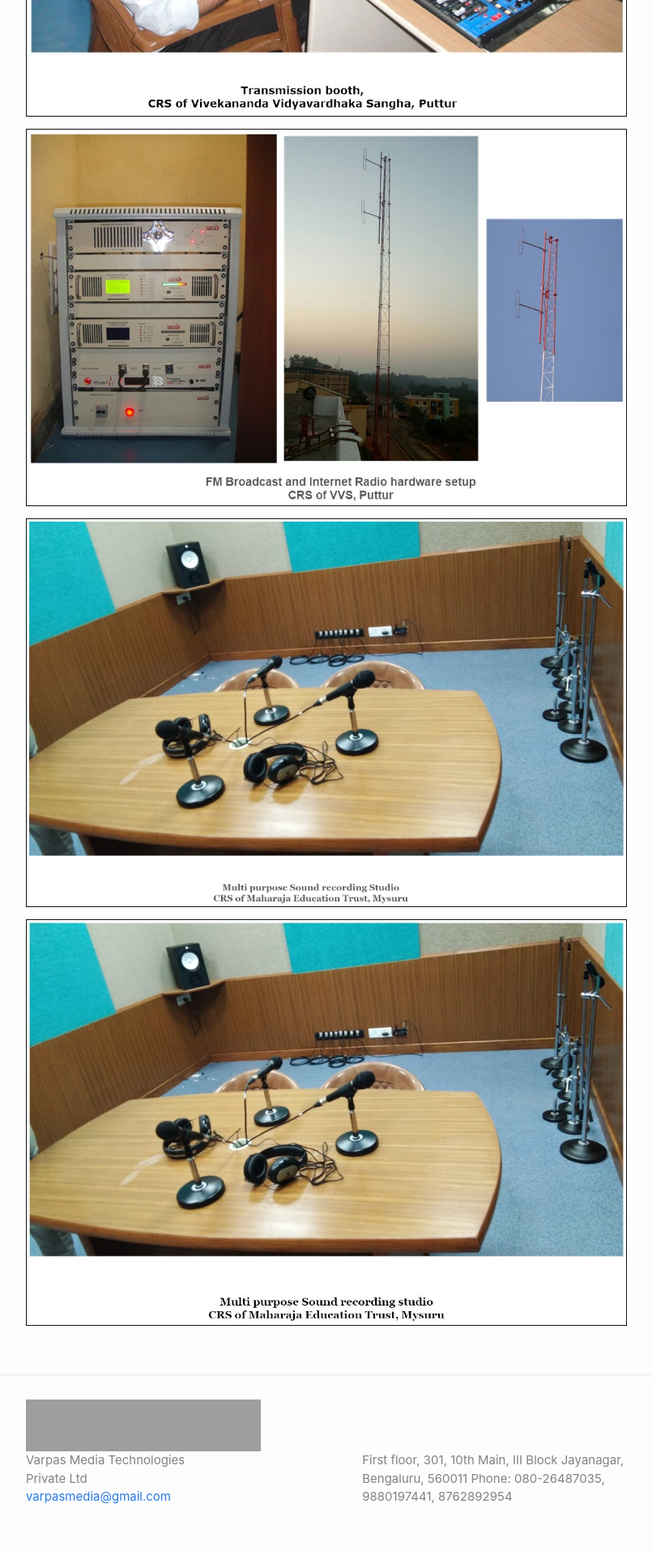
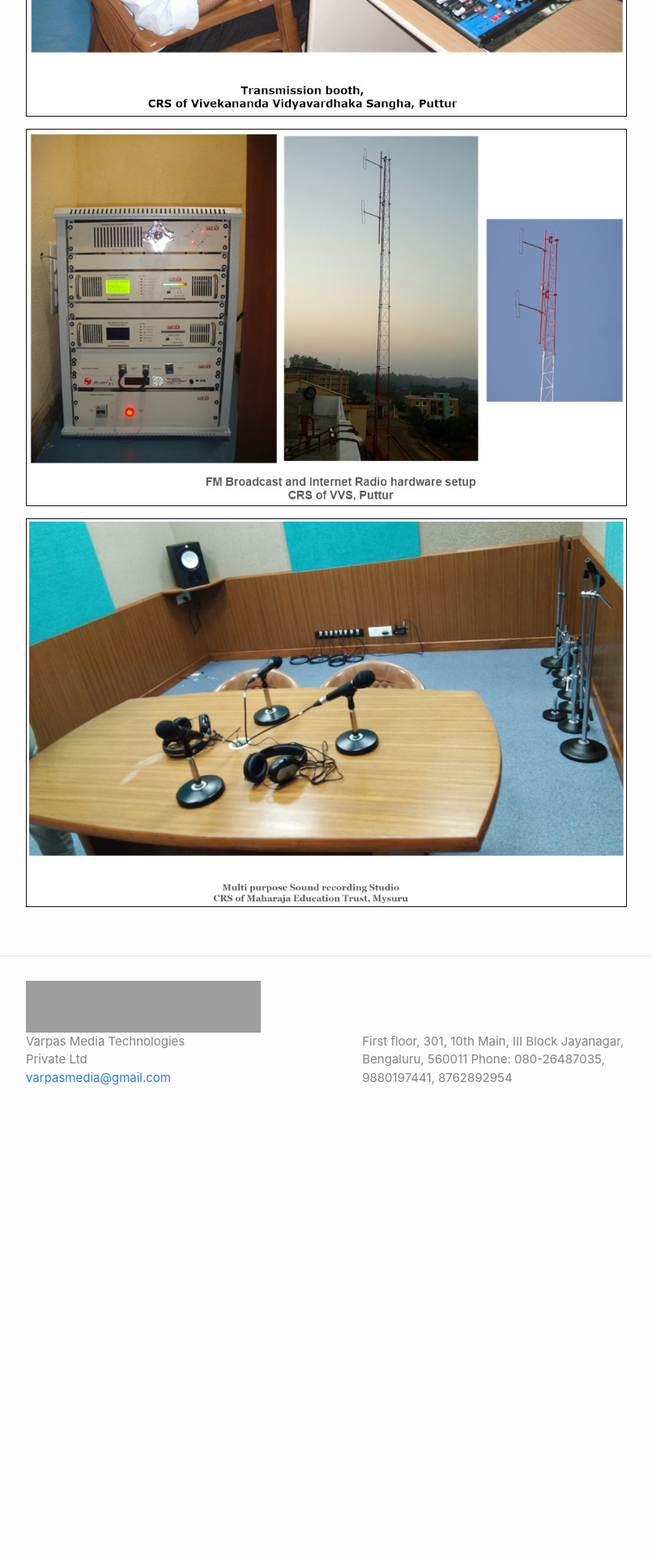
Before and after one commit to VarpasMedia/VarpasMedia.github.io, a Jekyll site: the page built from media.md, in a window 1280 px wide. Shown: the part 2008-3928 px from the top of the page at 81% size, without its empty margins (238-1043 px from the left). Built offline with Jekyll 4.4.1, drawn with Linux system fonts in a browser that asks for light colours; our own code applies the rules of GitHub Pages for plain Markdown files; after the commit the page ends 3410 px from its top, so only the background shows below that; grey boxes are pictures that could not be loaded.

Commit message:
Update media.md

```diff
--- a/media.md
+++ b/media.md
@@ -31,5 +31,3 @@ permalink: /Media/
 
 <p></p>
 <p></p>
-
-<img src = "/Photos/MET-2.jpg" border = "1" />
```
